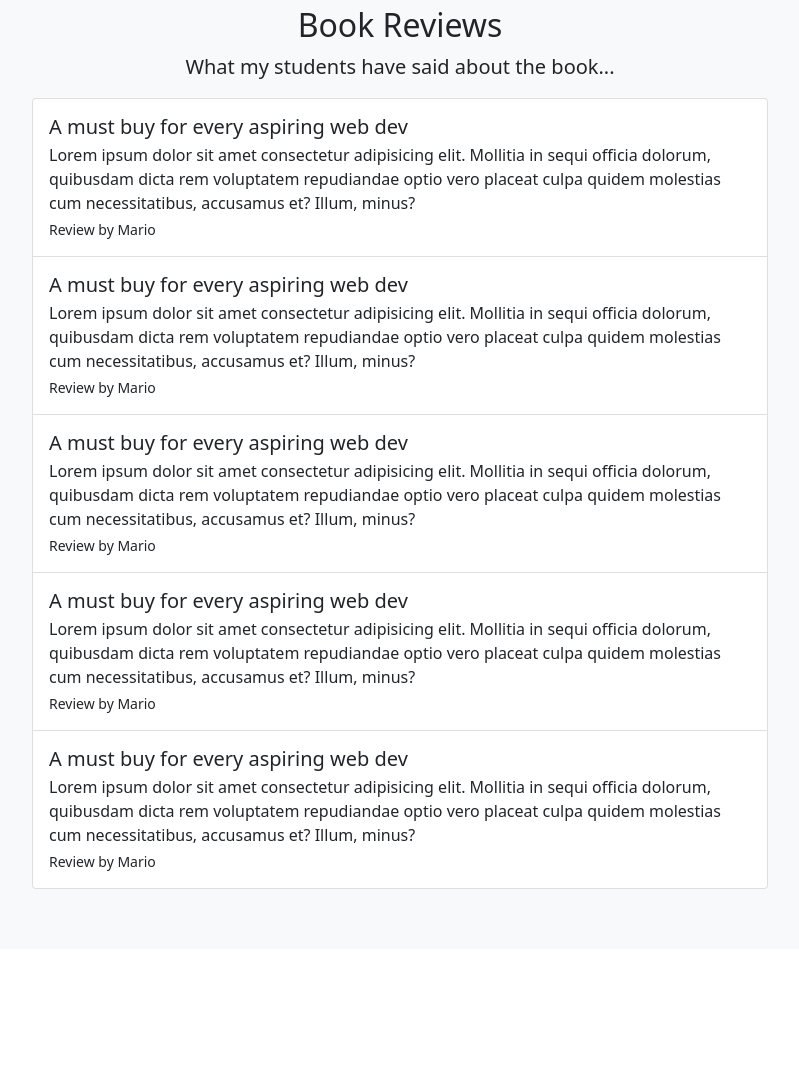
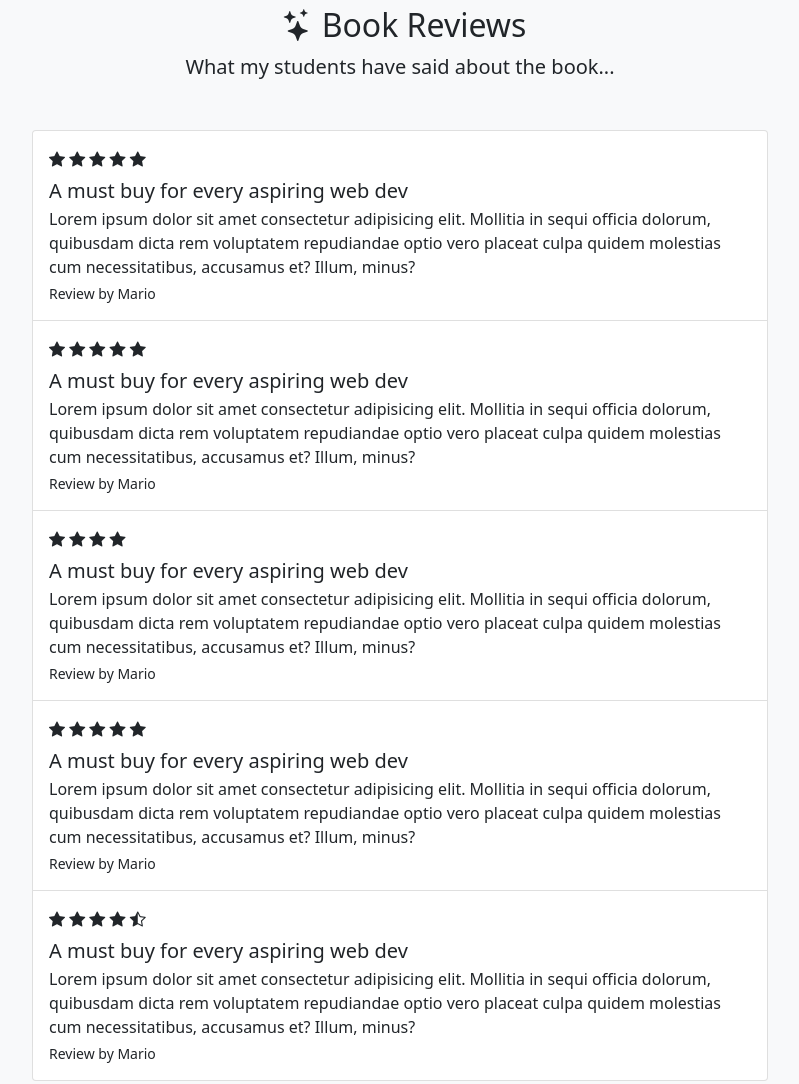
Before and after one commit to guilhermxlopes/bootstrap-practice, a plain HTML site: page index.html in a window 1280 px wide. Shown: the part 2510-3594 px from the top of the page, without its empty margins (240-1039 px from the left). Before the commit the page ends 3459 px from the top, so only its background shows below. Drawn offline with nearby package versions, Linux system fonts and the light colour scheme.

Commit message:
Reviews finished

```diff
--- a/index.html
+++ b/index.html
@@ -352,13 +352,20 @@
           <section id="reviews" class="bg-light">
             <div class="container-lg">
               <div class="text-center">
-                <h2>Book Reviews</h2>
+                <h2><i class="bi bi-stars mx-2"></i>Book Reviews</h2>
                 <p class="lead">What my students have said about the book...</p>
               </div>
-              <div class="row justify-content-center">
+              <div class="row justify-content-center my-5">
                 <div class="col-lg-8">
                   <div class="list-group">
                     <div class="list-group-item py-3">
+                      <div class="pb-2">
+                        <i class="bi bi-star-fill"></i>
+                        <i class="bi bi-star-fill"></i>
+                        <i class="bi bi-star-fill"></i>
+                        <i class="bi bi-star-fill"></i>
+                        <i class="bi bi-star-fill"></i>
+                      </div>
                       <h5 class="mb-1">
                         A must buy for every aspiring web dev
                       </h5>
@@ -372,6 +379,13 @@
                       <small>Review by Mario</small>
                     </div>
                     <div class="list-group-item py-3">
+                      <div class="pb-2">
+                        <i class="bi bi-star-fill"></i>
+                        <i class="bi bi-star-fill"></i>
+                        <i class="bi bi-star-fill"></i>
+                        <i class="bi bi-star-fill"></i>
+                        <i class="bi bi-star-fill"></i>
+                      </div>
                       <h5 class="mb-1">
                         A must buy for every aspiring web dev
                       </h5>
@@ -385,6 +399,12 @@
                       <small>Review by Mario</small>
                     </div>
                     <div class="list-group-item py-3">
+                      <div class="pb-2">
+                        <i class="bi bi-star-fill"></i>
+                        <i class="bi bi-star-fill"></i>
+                        <i class="bi bi-star-fill"></i>
+                        <i class="bi bi-star-fill"></i>
+                      </div>
                       <h5 class="mb-1">
                         A must buy for every aspiring web dev
                       </h5>
@@ -398,6 +418,13 @@
                       <small>Review by Mario</small>
                     </div>
                     <div class="list-group-item py-3">
+                      <div class="pb-2">
+                        <i class="bi bi-star-fill"></i>
+                        <i class="bi bi-star-fill"></i>
+                        <i class="bi bi-star-fill"></i>
+                        <i class="bi bi-star-fill"></i>
+                        <i class="bi bi-star-fill"></i>
+                      </div>
                       <h5 class="mb-1">
                         A must buy for every aspiring web dev
                       </h5>
@@ -411,6 +438,13 @@
                       <small>Review by Mario</small>
                     </div>
                     <div class="list-group-item py-3">
+                      <div class="pb-2">
+                        <i class="bi bi-star-fill"></i>
+                        <i class="bi bi-star-fill"></i>
+                        <i class="bi bi-star-fill"></i>
+                        <i class="bi bi-star-fill"></i>
+                        <i class="bi bi-star-half"></i>
+                      </div>
                       <h5 class="mb-1">
                         A must buy for every aspiring web dev
                       </h5>
```
